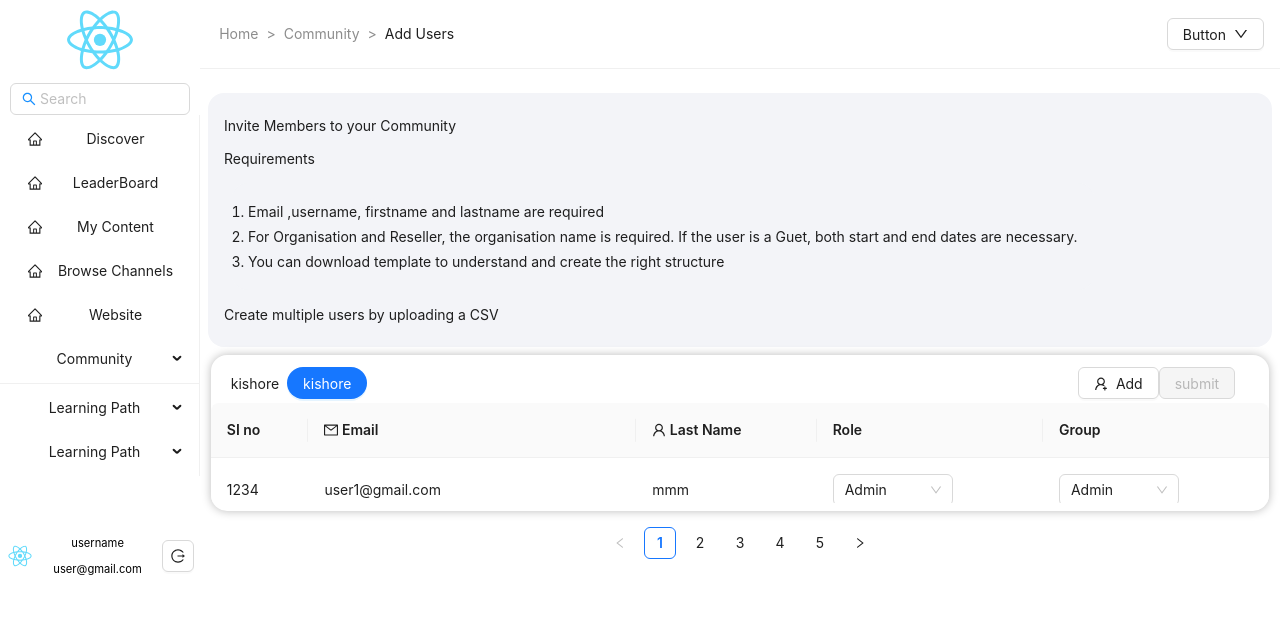
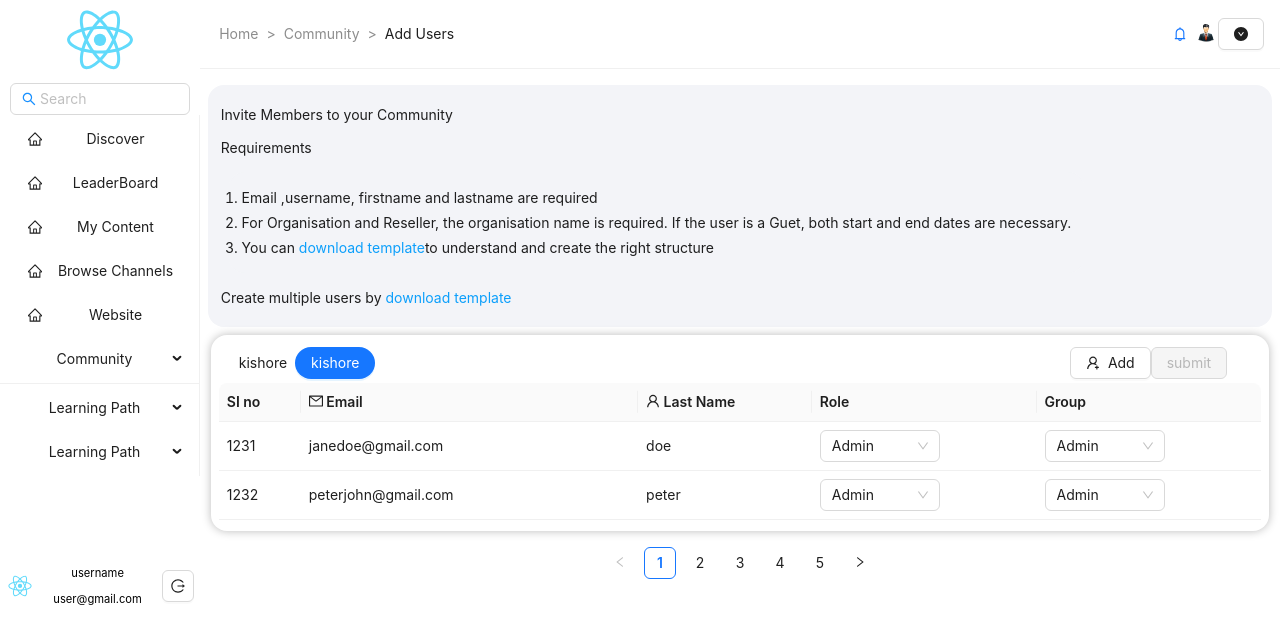
Before and after one commit to kishorer772/react-websites, a React (Create React App) app: page / in a window 1280 px wide. Shown: the top 644 px of the page. Built offline with nearby package versions, Linux system fonts and the light colour scheme.

Commit message:
done with dropdown

```diff
--- a/public/index.html
+++ b/public/index.html
@@ -14,6 +14,8 @@
       manifest.json provides metadata used when your web app is installed on a
       user's mobile device or desktop. See https://developers.google.com/web/fundamentals/web-app-manifest/
     -->
+
+    <title>-- Website --</title>
     <link rel="manifest" href="%PUBLIC_URL%/manifest.json" />
     <!--
       Notice the use of %PUBLIC_URL% in the tags above.
--- a/src/App.css
+++ b/src/App.css
@@ -6,7 +6,9 @@
   height: 40vmin;
   pointer-events: none;
 }
-
+.ant-table-cell {
+  padding: 0.5rem !important;
+}
 @media (prefers-reduced-motion: no-preference) {
   .App-logo {
     animation: App-logo-spin infinite 20s linear;
--- a/src/Layout.jsx
+++ b/src/Layout.jsx
@@ -9,12 +9,12 @@ import {
   Menu,
   Pagination,
   Select,
-  Space,
   Table,
   message,
 } from 'antd';
 import './assets/css/style.css';
 import logo from './logo.svg';
+import userImage from './assets/images/user.png';
 import {
   HomeOutlined,
   LogoutOutlined,
@@ -22,7 +22,8 @@ import {
   SearchOutlined,
   UserAddOutlined,
   UserOutlined,
-  DownOutlined,
+  DownCircleFilled,
+  BellOutlined,
 } from '@ant-design/icons';
 import { getItem } from './utils/helper';
 import Sider from 'antd/es/layout/Sider';
@@ -137,6 +138,10 @@ const AppLayout = () => {
     items,
     onClick: handleMenuClick,
   };
+  const menuPropsdropdown = {
+    itemsProps,
+    onClick: handleMenuClick,
+  };
   const [title, setTitle] = useState('kishore');
   return (
     <>
@@ -154,7 +159,6 @@ const AppLayout = () => {
           <div>
             <img
               src={logo}
-              //   className="App-logo"
               alt="logo"
               style={{ width: '100%', height: '10vh' }}
             />
@@ -173,7 +177,7 @@ const AppLayout = () => {
             mode="inline"
           ></Menu>
 
-          <div style={{ position: 'relative', left: 0, bottom: -40 }}>
+          <div style={{ position: 'relative', left: 0, bottom: -70 }}>
             <div
               style={{
                 display: 'flex',
@@ -205,7 +209,18 @@ const AppLayout = () => {
         </Sider>
         <Layout style={{ height: '100vh' }}>
           <Content style={{ backgroundColor: 'white' }}>
-            <div style={{ display: 'flex', justifyContent: 'space-between' }}>
+            <div
+              style={{
+                display: 'flex',
+                justifyContent: 'space-between',
+                width: '100%',
+              }}
+            >
+              <div
+                style={{
+                  width: '88%',
+                }}
+              >
                 <Breadcrumb
                   className="a__breadcrumb"
                   items={[
@@ -215,26 +230,40 @@ const AppLayout = () => {
                   ]}
                   separator=">"
                 />
+              </div>
               <div
                 style={{
                   display: 'flex',
                   alignItems: 'center',
+                  justifyContent: 'space-between',
                   paddingInline: '1rem',
+
+                  width: '12%',
                 }}
               >
-                <Dropdown menu={itemsProps}>
+                <Button
+                  type="link"
+                  icon={<BellOutlined />}
+                  style={{ padding: '0.25rem' }}
+                ></Button>
+                <Button
+                  type="text"
+                  icon={
+                    <img
+                      src={userImage}
+                      alt="icon"
+                      style={{ width: '18px', height: '18px' }}
+                    />
+                  }
+                ></Button>
+                <Dropdown menu={menuProps}>
                   <Button>
-                    <Space>
-                      Button
-                      <DownOutlined />
-                    </Space>
+                    <DownCircleFilled />
                   </Button>
                 </Dropdown>
               </div>
             </div>
-            <Divider
-              style={{ marginBottom: '1rem !important', marginTop: 0 }}
-            ></Divider>
+            <Divider style={{ marginBottom: '1rem', marginTop: 0 }}></Divider>
             <div className="a__toast">
               <span className="a__toast__info">
                 Invite Members to your Community
@@ -248,18 +277,19 @@ const AppLayout = () => {
                   necessary.
                 </li>
                 <li>
-                  You can download template to understand and create the right
-                  structure
+                  You can <StyleText>download template</StyleText>
+                  to understand and create the right structure
                 </li>
               </ol>
               <span className="a__toast__info">
-                Create multiple users by uploading a CSV
+                Create multiple users by <StyleText>uploading a CSV</StyleText>
               </span>
             </div>
 
             <div
               style={{
                 paddingBlock: '0.5rem',
+                paddingInline: '0.5rem',
                 overflowY: 'scroll',
                 display: 'flex',
                 flexDirection: 'column',
@@ -301,7 +331,11 @@ const AppLayout = () => {
                     justifyContent: 'end',
                   }}
                 >
-                  <Button icon={<UserAddOutlined />} primary type="default">
+                  <Button
+                    icon={<UserAddOutlined />}
+                    primary="true"
+                    type="default"
+                  >
                     Add
                   </Button>
                   <Button type="primary" disabled={true}>
@@ -313,7 +347,7 @@ const AppLayout = () => {
                 columns={tableColumns}
                 dataSource={data}
                 pagination={false}
-                style={{ width: '100%', height: '100px', overflowY: 'scroll' }}
+                style={{ width: '100%', height: '140px', overflowY: 'scroll' }}
                 className="custom-table"
               ></Table>
             </div>
@@ -339,3 +373,7 @@ const AppLayout = () => {
 };
 
 export default AppLayout;
+
+const StyleText = ({ color = 'rgb(12,159,251)' }) => {
+  return <span style={{ color: color }}>download template</span>;
+};
--- a/src/assets/css/style.css
+++ b/src/assets/css/style.css
@@ -16,7 +16,7 @@
   flex-direction: column;
   align-items: flex-start;
   border-radius: 1rem;
-  padding: 1rem;
+  padding: 0.8rem;
   margin: 0.5rem;
   /* list-style: none; */
 }
--- a/src/assets/data/table-data.js
+++ b/src/assets/data/table-data.js
@@ -14,13 +14,6 @@ export const roles = [
   },
 ];
 export const data = [
-  {
-    sno: 1234,
-    mail: 'user1@gmail.com',
-    lastname: 'mmm',
-    role: 'admin',
-    group: 'dev',
-  },
   {
     sno: 1231,
     mail: 'janedoe@gmail.com',
```
Also changed, not shown: src/assets/images/user.png (added), 1 other file (tests, documents, lock files or other folders). Lines whose indentation alone changed are shown as unchanged.
